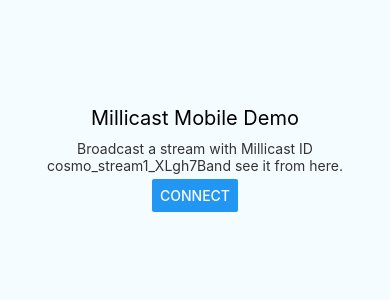
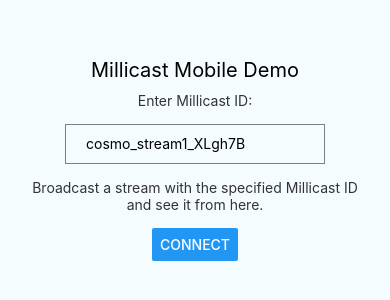
Before and after one commit to CoSMoSoftware/millicast-react-native, a React Native app: screen / in a window 390 px wide. Shown: the part 268-568 px from the top of the page. Built offline with nearby package versions, Linux system fonts and the light colour scheme.

Commit message:
Rework state management

```diff
--- a/src/app.js
+++ b/src/app.js
@@ -1,9 +1,14 @@
 import { renderApp } from './view/app'
-import { stateRenderer } from './util'
+import { stateRenderer } from './state'
+
+import {
+  milliId
+} from './config'
 
 export const App = stateRenderer(
   {
     videoUrl: null,
-    status: 'disconnected'
+    status: 'disconnected',
+    milliId
   },
   renderApp)
--- a/src/util.js
+++ b/src/state.js
@@ -10,13 +10,24 @@
 export const stateSetter = component => entries =>
   setState(component, entries)
 
-export const stateFieldSetter = (component, key) => value =>
-  setState(component, [[key, value]])
+export const stateFieldSetter = (setState, key) => value =>
+  setState({
+    [key]: value
+  })
+
+export const stateFieldsSetter = (setState, keys) => state => {
+  const inState = {}
+  for (const key of keys) {
+    inState[key] = state[key]
+  }
+  setState(inState)
+}
 
 export const getState = component =>
   component.state.state
 
-// stateRenderer :: Map -> (Component -> Element) -> Class Component
+// Renderer :: State -> (PartialState -> ()) -> Element
+// stateRenderer :: State -> Renderer -> Class Component
 export const stateRenderer = (initState, renderer) => {
   const initIState = IMap(initState)
 
@@ -30,7 +41,10 @@
     }
 
     render () {
-      return renderer(this)
+      const state = getState(this)
+      const setState = stateSetter(this)
+
+      return renderer(state, setState)
     }
   }
 }
--- a/src/view/app.js
+++ b/src/view/app.js
@@ -15,30 +15,32 @@
 } from './button'
 
 import {
-  milliId
-} from '../config'
+  renderMilliIdInput
+} from './input'
 
 import {
-  getState,
-  stateSetter
-} from '../util'
+  stateFieldSetter,
+  stateFieldsSetter
+} from '../state'
 
 const styles = StyleSheet.create({
   container: {
     flex: 1,
+    padding: '5%',
     justifyContent: 'center',
     alignItems: 'center',
     backgroundColor: '#F5FCFF'
   },
-  welcome: {
+  title: {
     fontSize: 20,
     textAlign: 'center',
     margin: 10
   },
-  instructions: {
+  description: {
     textAlign: 'center',
     color: '#333333',
-    marginBottom: 5
+    marginTop: 5,
+    marginBottom: 15
   },
   video: {
     width: 480,
@@ -46,20 +48,26 @@
   }
 })
 
-export const renderApp = component => {
-  const state = getState(component)
-  const videoUrl = state.get('videoUrl')
-  const setState = stateSetter(component)
-
+export const renderApp = (state, setState) => {
   return (
-    <View style={styles.container}>
-      { renderRemoteStream(videoUrl) }
-      <Text style={styles.welcome}>Millicast Mobile Demo</Text>
-      <Text style={styles.instructions}>
-        Broadcast a stream with Millicast ID { milliId }
+    <View style={ styles.container }>
+      { renderRemoteStream(state) }
+      <Text style={ styles.title }>
+        Millicast Mobile Demo
+      </Text>
+      {
+        renderMilliIdInput(state,
+          stateFieldSetter(setState, 'milliId'))
+      }
+      <Text style={ styles.description }>
+        Broadcast a stream with the specified Millicast ID
         and see it from here.
       </Text>
-      { renderButton(state, setState) }
+      {
+        renderButton(state,
+          stateFieldsSetter(setState,
+            ['status', 'videoUrl', 'connection']))
+      }
     </View>
   )
 }
--- a/src/view/button.js
+++ b/src/view/button.js
@@ -5,14 +5,13 @@
 } from 'react-native'
 
 import {
-  milliId,
   iceServers,
   websocketUrl
 } from '../config'
 
 import { connectMillicast } from '../client'
 
-const connectPressed = async (setState) => {
+const connectPressed = async (setState, milliId) => {
   console.log('connecting milliast')
 
   setState({
@@ -47,10 +46,11 @@
   const status = state.get('status')
 
   if (status === 'disconnected') {
+    const milliId = state.get('milliId')
     return (
       <Button
         title='Connect'
-        onPress={ () => connectPressed(setState) } />
+        onPress={ () => connectPressed(setState, milliId) } />
     )
   } else if (status === 'connecting') {
     return (
--- /dev/null
+++ b/src/view/input.js
@@ -0,0 +1,39 @@
+import React from 'react'
+
+import {
+  View,
+  Text,
+  TextInput,
+  StyleSheet
+} from 'react-native'
+
+const styles = StyleSheet.create({
+  milliLabel: {
+    textAlign: 'center',
+    color: '#333333',
+    marginBottom: 5
+  },
+  milliInput: {
+    borderWidth: 1,
+    borderColor: 'gray',
+    height: 40,
+    paddingLeft: 20,
+    paddingRight: 20,
+    margin: 10
+  }
+})
+
+export const renderMilliIdInput = (state, setMilliId) => {
+  return (
+    <View>
+      <Text style={ styles.milliLabel }>
+        Enter Millicast ID:
+      </Text>
+      <TextInput
+        style = { styles.milliInput }
+        value = { state.get('milliId') }
+        onChangeText = { milliId => setMilliId(milliId) }
+      />
+    </View>
+  )
+}
--- a/src/view/video.js
+++ b/src/view/video.js
@@ -15,7 +15,8 @@
   }
 })
 
-export const renderRemoteStream = videoUrl => {
+export const renderRemoteStream = state => {
+  const videoUrl = state.get('videoUrl')
   if (!videoUrl) return null
 
   return <RTCView streamURL={ videoUrl } style={ styles.video } />
```
